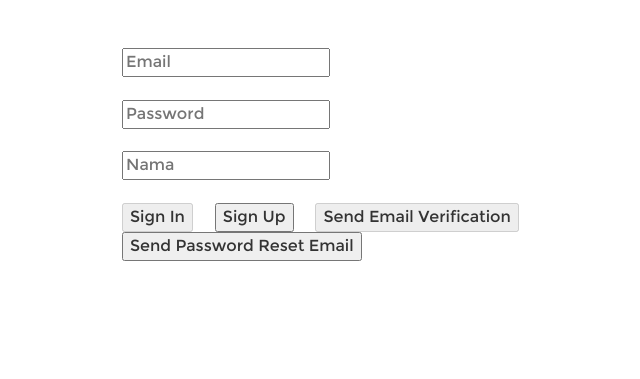
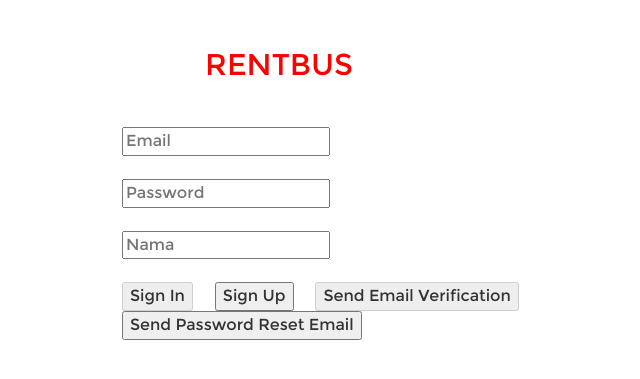
Before and after one commit to kemtol/indorentbus, a Jekyll site: the page built from index.html, in a window 1280 px wide. Shown: the top 379 px of the page, without its empty margins (246-886 px from the left). Built offline with Jekyll 4.4.1, drawn with Linux system fonts in a browser that asks for light colours; nearby versions of some CDN libraries; Markdown is read by kramdown in place of the engine named in the settings; comment, search, counter and statistics services are not loaded.

Commit message:
Update index.html

```diff
--- a/index.html
+++ b/index.html
@@ -2,7 +2,9 @@
 layout: default
 title: Jekyll Base
 ---
-
+<h2>INDO<span>RENTBUS</span></h2>
+<h3>FLEET MANAGEMENT</h3>
+<h4>VERSION 0.0.1</h4>
 <div id="page-login">
 	<!-- Container for the demo -->
 	<input style="display:inline;width:auto;" type="text" id="email" name="email" placeholder="Email"/>
@@ -21,6 +23,8 @@
 </div>
 
 <style>
+	h2,h3,h4{color:#fff}
+	h2 > span{color:red}
 	body,.content-main{background:transparent}
 	#wrapper{background:transparent}
 	body{background:#0f263f}
```
